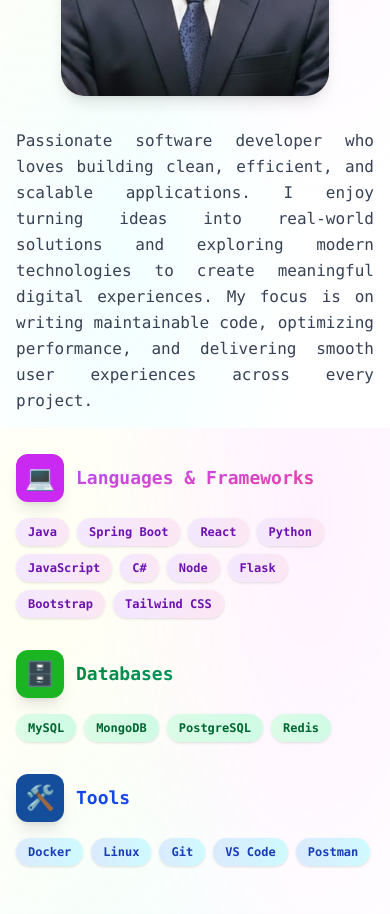
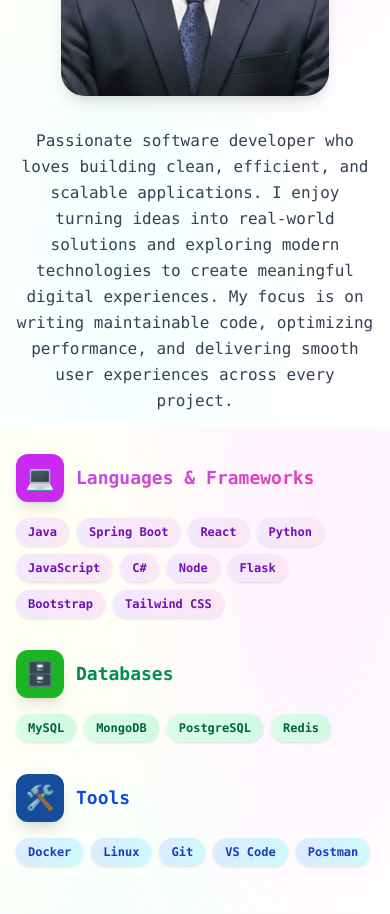
Before and after one commit to kavishka-wilagedara/my-portfolio, a React (Vite) app: page / in a window 390 px wide. Shown: the part 1260-2174 px from the top of the page. Built offline with nearby package versions, Linux system fonts and the light colour scheme; no server answers.

Commit message:
style(about): text justify in paragraph tag and width change of image

```diff
--- a/src/sections/About.jsx
+++ b/src/sections/About.jsx
@@ -15,7 +15,7 @@ const About = () => {
         {/* Profile and Description */}
         <div className="flex flex-col lg:flex-row items-center lg:items-start gap-8 lg:gap-12 mt-5">
           {/* Profile Image */}
-          <div className="lg:w-1/7 w-3/4 sm:w-1/2 overflow-hidden rounded-3xl shadow-lg hover:shadow-2xl transition-all duration-500">
+          <div className="lg:w-1/6 w-3/4 sm:w-1/2 overflow-hidden rounded-3xl shadow-lg hover:shadow-2xl transition-all duration-500">
             <img
               src={profileImg}
               alt="Profile"
@@ -25,7 +25,7 @@ const About = () => {
 
           {/* About Text */}
           <div className="lg:w-3/4 text-center lg:text-left space-y-6">
-            <p className="text-gray-700 lg:text-2xl sm:text-lg leading-relaxed text-justify">
+            <p className="text-gray-700 lg:text-2xl sm:text-lg leading-relaxed sm:text-justify">
               Passionate software developer who loves building clean, efficient,
               and scalable applications. I enjoy turning ideas into real-world
               solutions and exploring modern technologies to create meaningful
```
